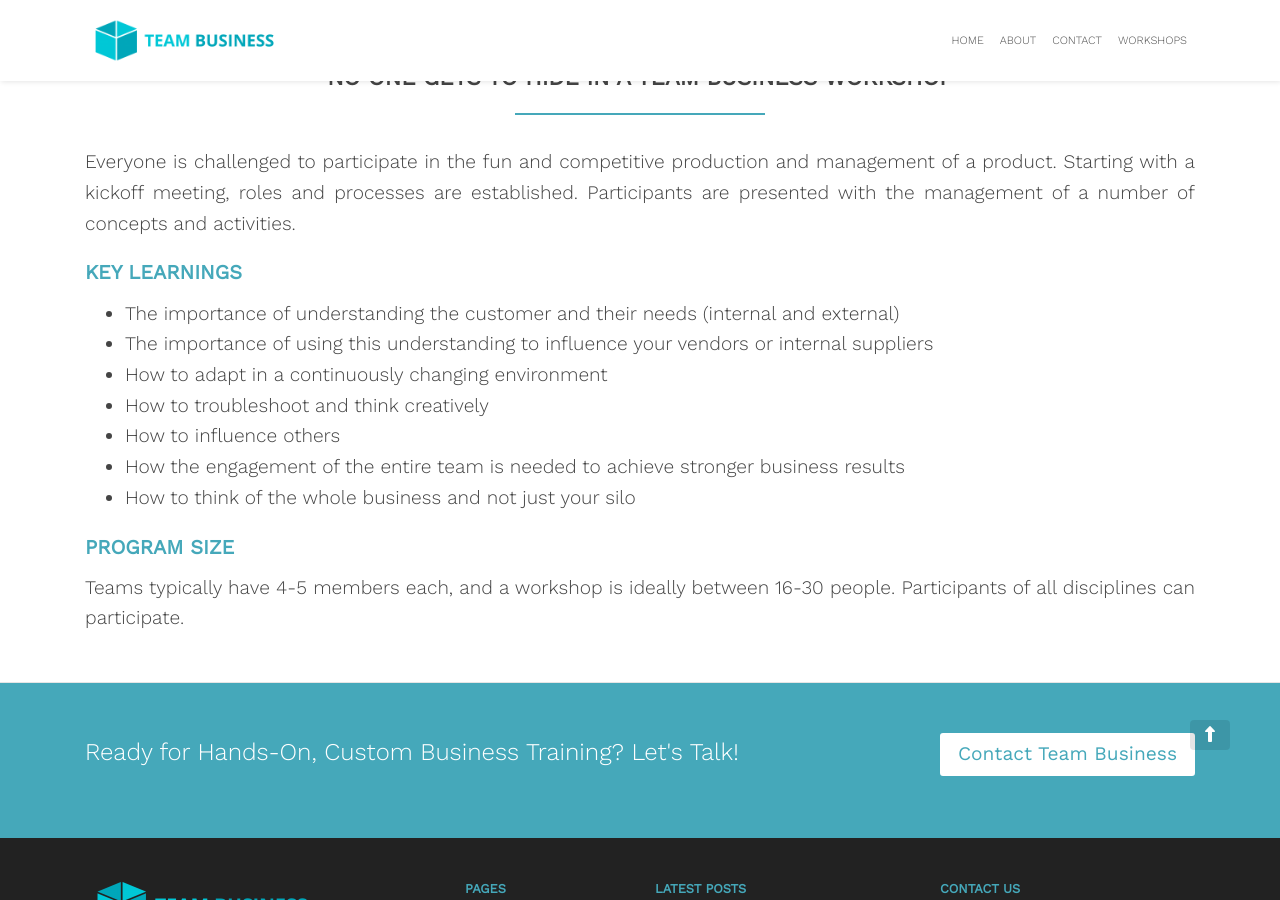
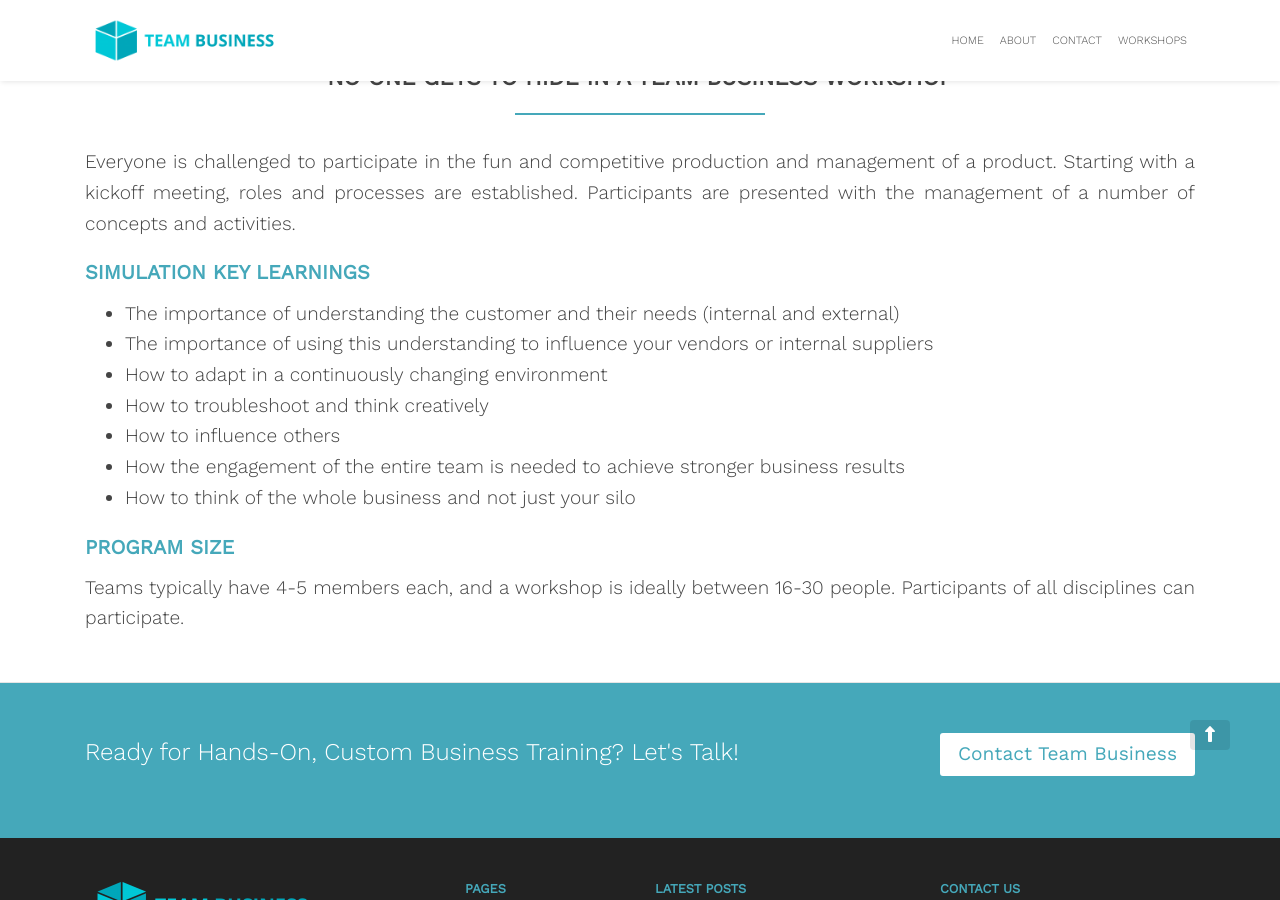
Before and after one commit to zac-heisey/team-business, a Jekyll site: the page built from _pages/box.md, in a window 1280 px wide and 900 px high, scrolled down 2906 px. Built offline with Jekyll 4.4.1, drawn with Linux system fonts in a browser that asks for light colours; nearby versions of some CDN libraries.

Commit message:
Update from Forestry.io Lara Azzam updated _pages/box.md

```diff
--- a/_pages/box.md
+++ b/_pages/box.md
@@ -44,7 +44,7 @@ The BOX workshop uses a hands-on, experiential simulation as a tool to improve y
 
 Everyone is challenged to participate in the fun and competitive production and management of a product. Starting with a kickoff meeting, roles and processes are established. Participants are presented with the management of a number of concepts and activities.
 
-### **KEY LEARNINGS**
+### **SIMULATION KEY LEARNINGS**
 
 * The importance of understanding the customer and their needs (internal and external)
 * The importance of using this understanding to influence your vendors or internal suppliers
```
